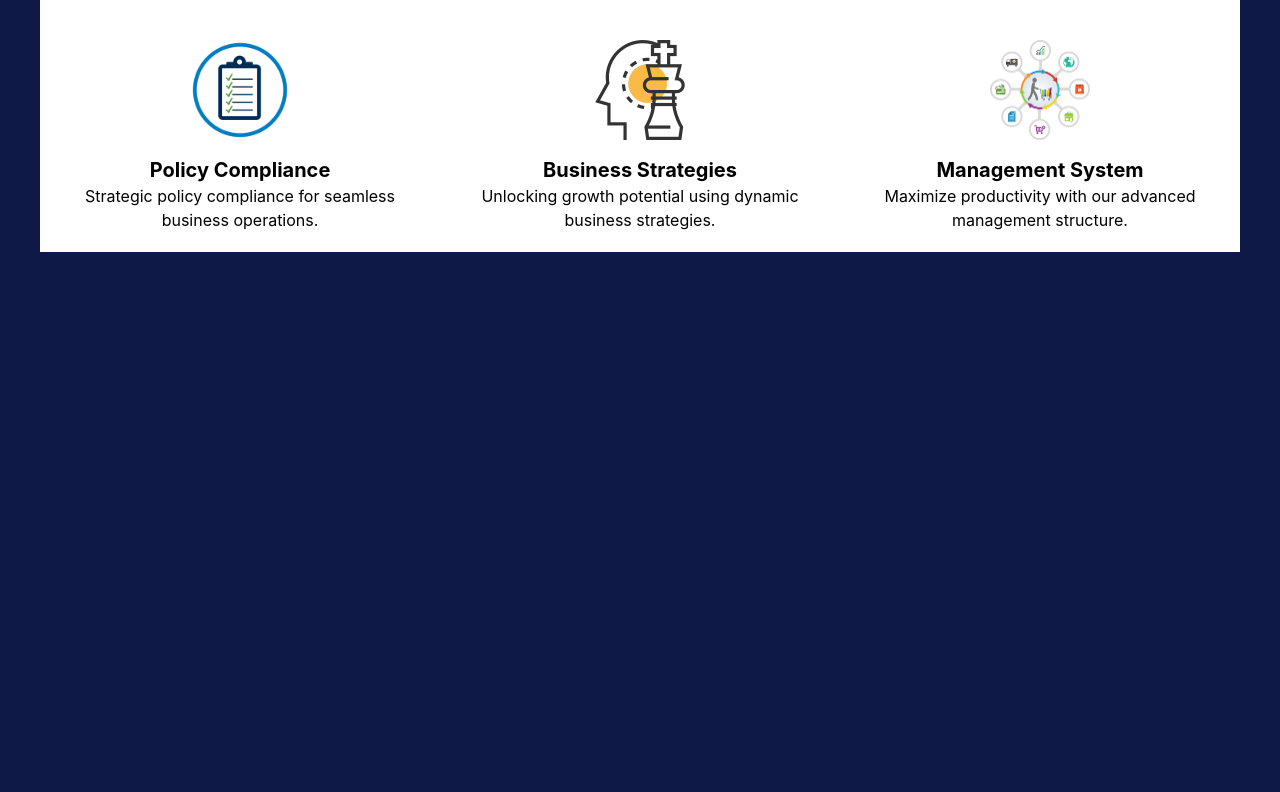
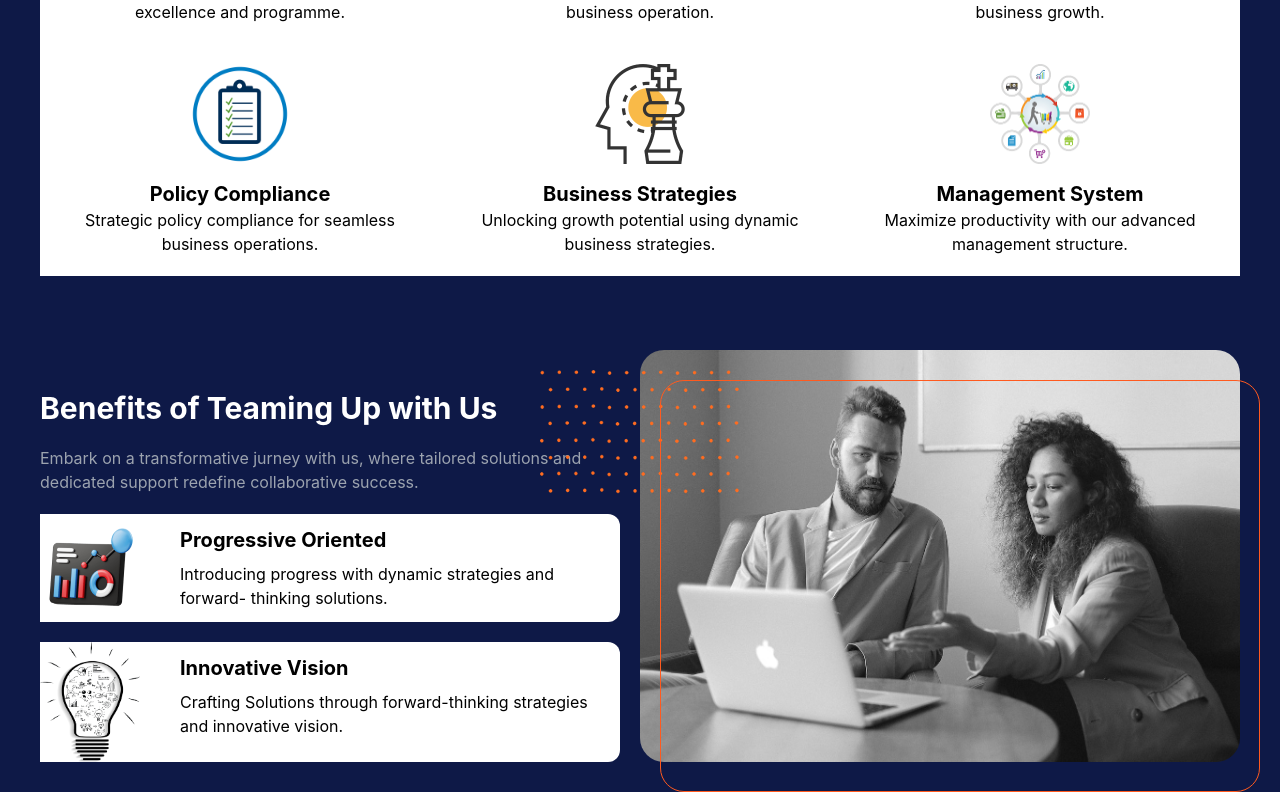
Before and after one commit to shivam-singh-negi/React-Landing-Pages, a React (Create React App) app: page / in a window 1280 px wide. Shown: the part 1011-1803 px from the top of the page. Before the commit the page ends 1263 px from the top, so only its background shows below. Built offline with nearby package versions, Linux system fonts and the light colour scheme.

Commit message:
benifits almost

```diff
--- a/src/App.js
+++ b/src/App.js
@@ -1,6 +1,7 @@
 import Navbar from "./components/Navbar.jsx"
+import Benefits from "./sections/Tabs/Home/Benefits.jsx"
 import Hero from "./sections/Tabs/Home/Hero.jsx"
-import Services from "./sections/Tabs/Services.jsx"
+import Services from "./sections/Tabs/Home/Services.jsx"
 
 
 export default function App() {
@@ -9,7 +10,11 @@ export default function App() {
   <Navbar/>
   <br></br>
   <Hero/>
+  <br></br>
+
   <Services/>
+  <br></br>
+<Benefits/>
 
 
 
--- /dev/null
+++ b/src/sections/Tabs/Home/Benefits.jsx
@@ -0,0 +1,46 @@
+import { Button,  } from 'flowbite-react';
+import React from 'react';
+import heroImage from './assets/hero_home_image_consulting.jpg'; // Importing the image
+import dot_pattern from "./assets/dot_pattern3.png";
+import growth_image from "./assets/growth.png"
+import innovation from "./assets/innovation.png"
+const Benefits = () => {
+    return (
+<div class="border-blue-900  mt-[50px] space-y-5">
+<section class=" flex flex-row justify-around m-auto ">
+    <div class=" flex flex-col pt-10 w-1/2 space-y-5 pr-5">
+        <h1 class="text-3xl text-white font-bold">Benefits of Teaming Up with Us</h1>
+        <p class="text-gray-400 text-wrap">Embark on a transformative jurney with us, where tailored solutions and dedicated support
+        redefine collaborative success.
+       </p>
+
+       <div class=" my-10 flex flex-row justify-start gap-10 text-start bg-white rounded-r-xl  ">
+       <img src={growth_image} alt="growth image" class="w-[100px]"  />
+        <div class="space-y-2 my-3">
+            <h1 class="text-xl text-black font-bold">Progressive Oriented</h1>
+            <p>Introducing progress with dynamic strategies and forward- thinking solutions.</p>
+        </div>
+       </div>
+       <div class=" my-10 flex flex-row justify-start gap-10 text-start bg-white rounded-r-xl  ">
+<img src={innovation} alt="innovation image" class="w-[100px]"  />
+        <div class="space-y-2 my-3">
+            <h1 class="text-xl text-black font-bold">Innovative Vision</h1>
+            <p>Crafting Solutions through forward-thinking strategies and innovative vision.</p>
+        </div>
+       </div>
+
+       </div>
+       <div class="relative inline-block w-1/2">
+        <img class="absolute top-[20px] left-[-100px] w-[200px]   z-10" src={dot_pattern} alt="dot_pattern_image" />
+        <img class="rounded-3xl w-full h-full grayscale-[100%] z-20" src={heroImage} alt="hero_home_consulting_image" />
+        <div class="rounded-3xl absolute border-[1px] border-orange-500 w-full h-full top-[30px] left-[20px] z-30"></div>
+
+</div>
+
+</section>
+
+</div>
+    );
+}
+
+export default Benefits;
```
Also changed, not shown: src/sections/Tabs/Home/Services.jsx (renamed from src/sections/Tabs/Services.jsx, +7 -7 lines), src/sections/Tabs/Home/assets/growth.png (added), src/sections/Tabs/Home/assets/innovation.png (added).
